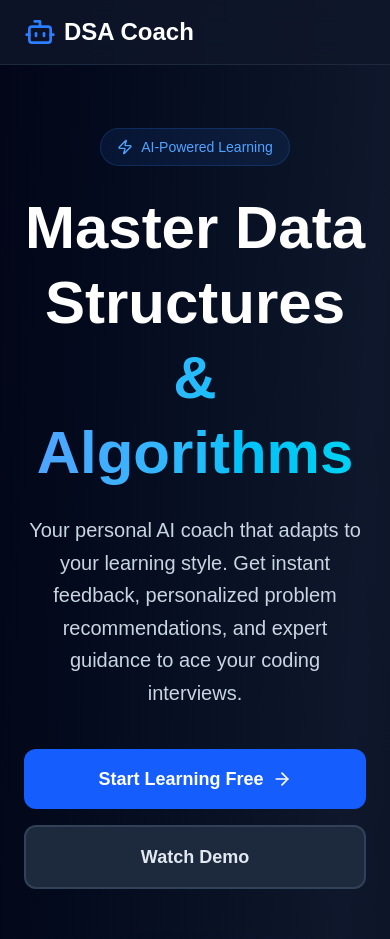
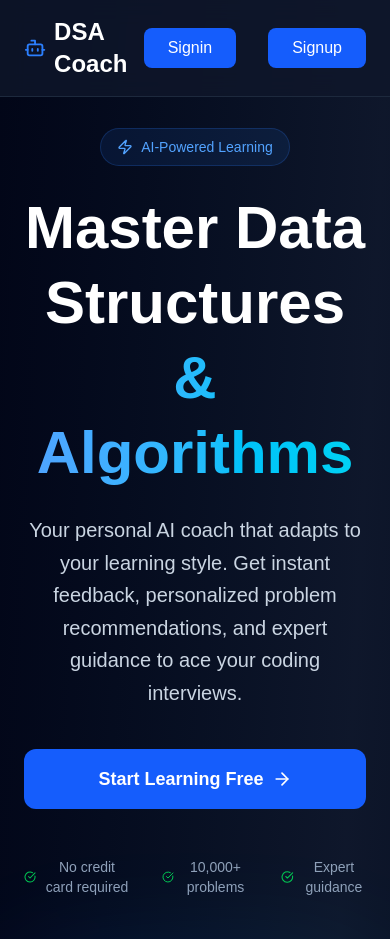
Before and after one commit to nisshchayarathi/dsa-coach, a Next.js app: page / in a window 390 px wide. Shown: the top 939 px of the page. Built offline with nearby package versions, Linux system fonts and the light colour scheme; no server answers.

Commit message:
made responsive

```diff
--- a/app/page.tsx
+++ b/app/page.tsx
@@ -10,6 +10,11 @@ import {
   Trophy,
   Users,
 } from "lucide-react";
+import { getServerSession } from "next-auth";
+import { authOptions } from "@/lib/auth/auth";
+
+
+const session = await getServerSession(authOptions);
 
 function App() {
   return (
@@ -20,30 +25,30 @@ function App() {
             <Bot className="w-8 h-8 text-blue-500" />
             <span className="text-2xl font-bold text-white">DSA Coach</span>
           </div>
-          <div className="hidden md:flex items-center gap-8">
+          <div className="flex items-center gap-8">
             <a
               href="#features"
-              className="text-slate-300 hover:text-white transition-colors"
+              className="hidden md:flex text-slate-300 hover:text-white transition-colors"
             >
               Features
             </a>
             <a
               href="#how-it-works"
-              className="text-slate-300 hover:text-white transition-colors"
+              className="hidden md:flex text-slate-300 hover:text-white transition-colors"
             >
               How It Works
             </a>
             <a
               href="#pricing"
-              className="text-slate-300 hover:text-white transition-colors"
+              className="hidden md:flex text-slate-300 hover:text-white transition-colors"
             >
               Pricing
             </a>
             <Link
-              href={"/signin"}
+              href={session?"/chats":"/signin"}
               className="px-6 py-2 bg-blue-600 text-white rounded-lg hover:bg-blue-700 transition-all hover:shadow-lg"
             >
-              Signin
+              {session?"Chat Now":"Signin"}
             </Link>
             <Link
               href={"/signup"}
@@ -74,13 +79,10 @@ function App() {
               guidance to ace your coding interviews.
             </p>
             <div className="flex flex-col sm:flex-row gap-4 justify-center">
-              <button className="group px-8 py-4 bg-blue-600 text-white rounded-xl hover:bg-blue-700 transition-all hover:shadow-xl hover:shadow-blue-500/25 text-lg font-semibold flex items-center justify-center gap-2">
+              <a href={session ? "/chats" : "/signin"} className="group px-8 py-4 bg-blue-600 text-white rounded-xl hover:bg-blue-700 transition-all hover:shadow-xl hover:shadow-blue-500/25 text-lg font-semibold flex items-center justify-center gap-2">
                 Start Learning Free
                 <ArrowRight className="w-5 h-5 group-hover:translate-x-1 transition-transform" />
-              </button>
-              <button className="px-8 py-4 bg-slate-800 text-slate-200 rounded-xl hover:bg-slate-700 transition-all border-2 border-slate-700 text-lg font-semibold">
-                Watch Demo
-              </button>
+              </a>
             </div>
             <div className="flex items-center justify-center gap-8 mt-12 text-sm text-slate-400">
               <div className="flex items-center gap-2">
```
